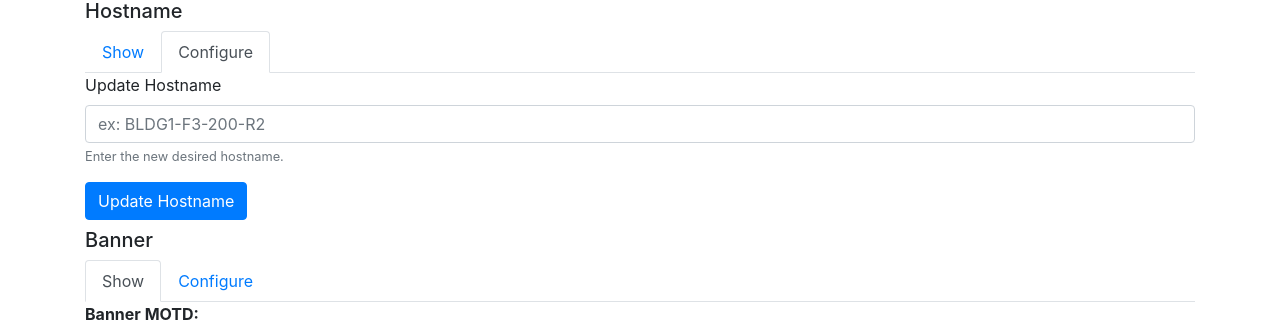
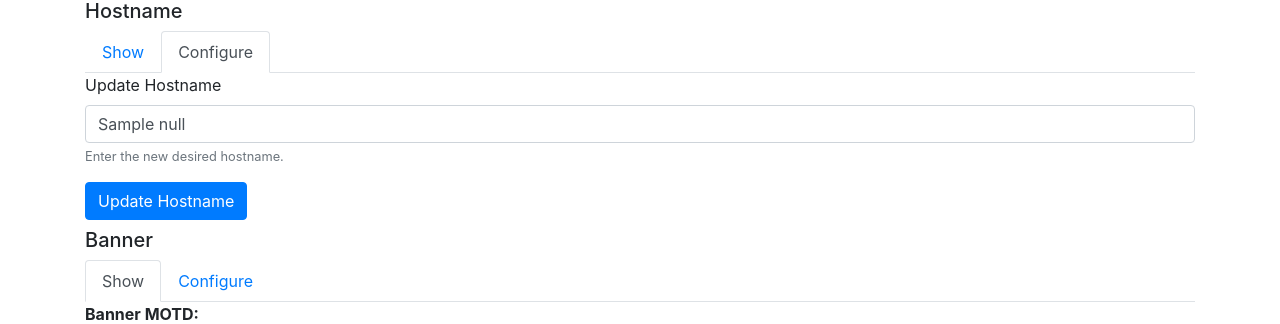
Before and after one commit to Brodur/Network-Automation-Project, a Django app: template templates/index.html in a window 1280 px wide, after a click on "Configure". Shown: the part 153-477 px from the top of the page. Run offline with Django 3.2, Linux system fonts and the light colour scheme; the template is opened without the code that fills it: most values are stand-ins (such as "Sample title", 1, 10 or a date in 2020); some libraries are stand-ins or nearby versions.

Commit message:
Value placeholders for banner and hostname

```diff
--- a/templates/index.html
+++ b/templates/index.html
@@ -26,7 +26,7 @@
       <form action="/config/set-hostname" method="post">
         <div class="form-group">
           <label for="hostname-hostname">Update Hostname</label>
-          <input type="text" class="form-control" id="hostname-hostname" placeholder="ex: BLDG1-F3-200-R2">
+          <input type="text" class="form-control" id="hostname-hostname" placeholder="ex: BLDG1-F3-200-R2" value="{{ Null }}"/>
           <small id="hostnameHelp" class="form-text text-muted">Enter the new desired hostname.</small>
         </div>
         <button type="submit" class="btn btn-primary">Update Hostname</button>
@@ -58,7 +58,7 @@
         <div class="form-group">
           <label for="banner-motd">Update Banner</label>
           <textarea class="form-control" id="banner-motd" rows="3"></textarea>
-          <small id="bannerHelp" class="form-text text-muted">Enter the new desired message of the day banner.</small>
+          <small id="bannerHelp" class="form-text text-muted" value="{{ Null }}">Enter the new desired message of the day banner.</small>
         </div>
         <button type="submit" class="btn btn-primary">Update Banner</button>
       </form>
```
